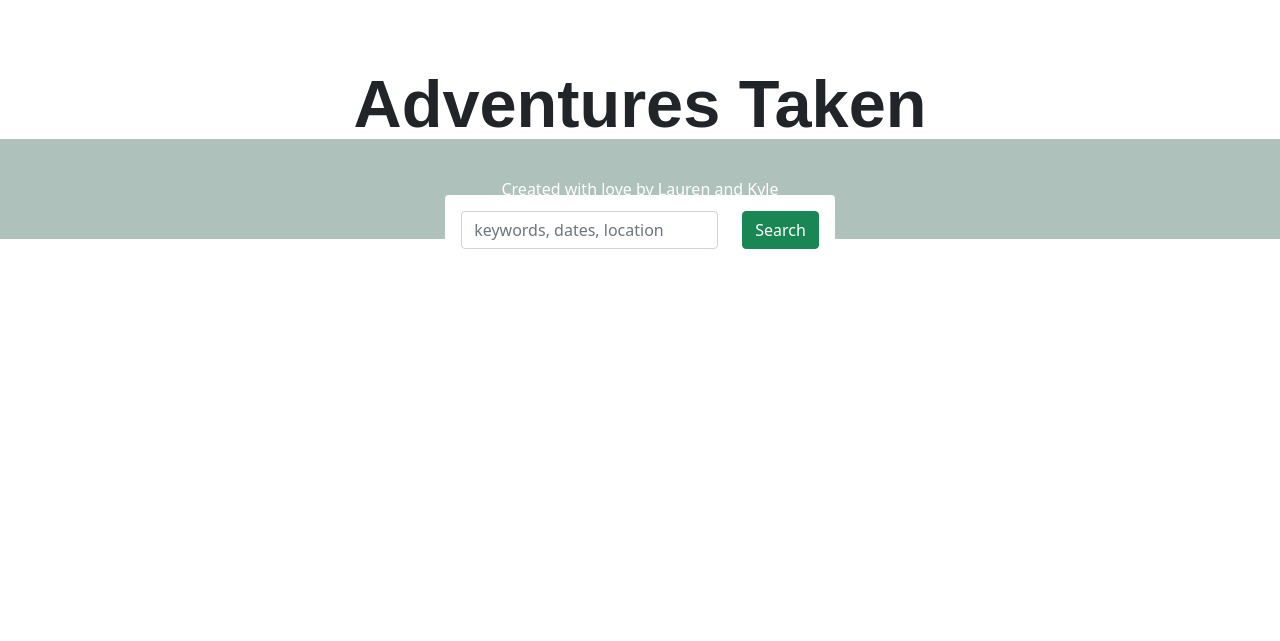
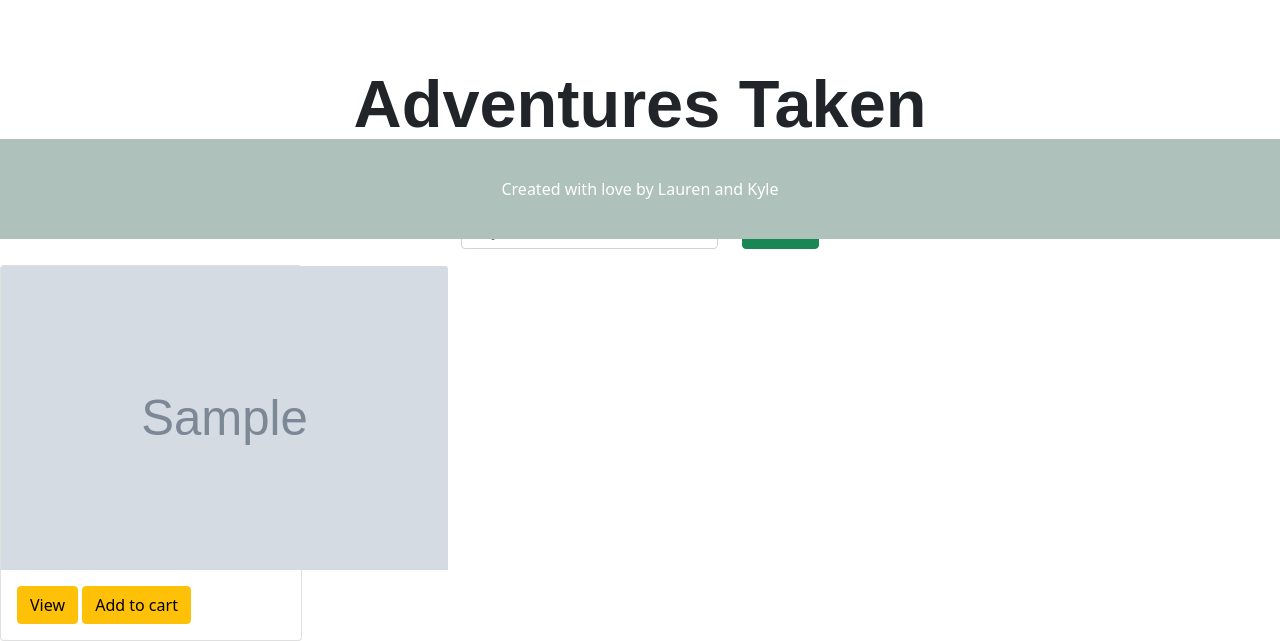
Before and after one commit to vaultman765/OurJourney, a Django app: page /journey/adventures_taken in a window 1280 px wide. Shown: the part 561-1202 px from the top of the page. Before the commit the page ends 810 px from the top, so only its background shows below. Run offline with Django 3.2, Linux system fonts and the light colour scheme; tables that the repository leaves empty hold one stand-in row (values such as "Sample post"); grey boxes marked "Sample" are stand-in pictures; some web fonts are replaced.

Commit message:
Updated footer

```diff
--- a/OurJourney/journey/templates/journey/adventures_taken.html
+++ b/OurJourney/journey/templates/journey/adventures_taken.html
@@ -77,6 +77,24 @@
     </div>
 </div>
 
+<div class="row">
+    {% for adventure in adv %}
+    <div class="col-md-3">
+        <div class="card">
+            <img style="height: 304px; width: 447px;" src="{{ adventure.image.url }}" class="card-img-top">
+            <div class="card-body">
+<!--                <div id="nm{{ product.id }}" class="card-title">{{ product.title }}</div>-->
+<!--                <div  id="price{{ product.id }}" class="card-text">{{ product.price }}</div>-->
+                <a href="/{{ product.id }}" class="btn btn-warning">View</a>
+                <button id="{{ product.id }}" class="btn atc btn-warning">Add to cart</button>
+            </div>
+        </div>
+    </div>
+    {% endfor %}
+</div>
+<div class="footer">
+    <div class="footer-text">Created with love by Lauren and Kyle</div>
+</div>
 {% endblock %}
 </body>
 </html>
--- a/OurJourney/journey/templates/journey/base.html
+++ b/OurJourney/journey/templates/journey/base.html
@@ -10,6 +10,9 @@
   <title>Document</title>
 </head>
 <body>
+<div class="footer">
+  <div class="footer-text">Created with love by Lauren and Kyle</div>
+</div>
 {% if user.is_authenticated %}
 <nav class="navbar navbar-expand-sm navbar-light bg-ligh">
   <div class="container-fluid no-padding">
@@ -79,9 +82,7 @@
 </nav>
 {% endif %}
 
-<div class="footer">
-  <div class="footer-text">Created with love by Lauren and Kyle</div>
-</div>
+
 
 {% if messages %}
 {% for message in messages %}
```
